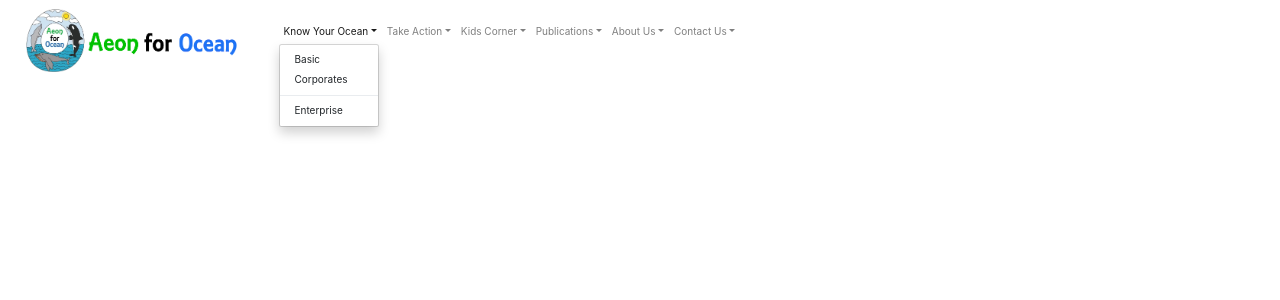
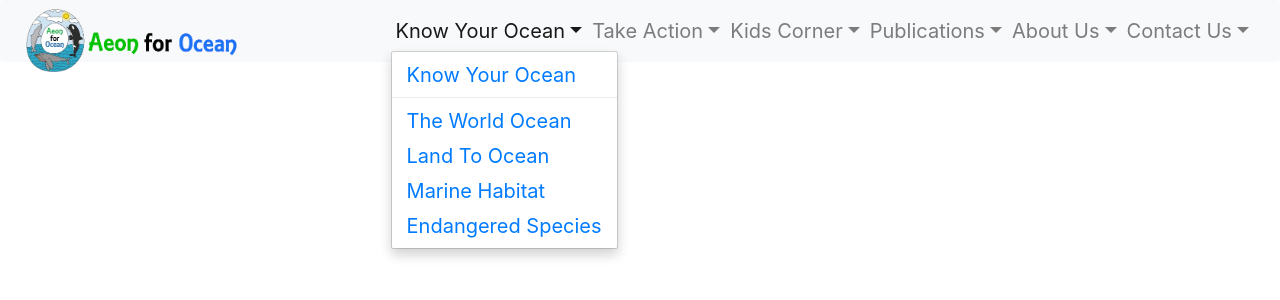
Before and after one commit to aeonforocean/NewWebsiteDesign, a React (Create React App) app: page / in a window 1280 px wide. Both pictures are taken after a click on the button "Know Your Ocean". Shown: the top 300 px of the page. Built offline with nearby package versions, Linux system fonts and the light colour scheme.

Commit message:
filled out navbar links

```diff
--- a/src/App.jsx
+++ b/src/App.jsx
@@ -1,12 +1,12 @@
-//import { BrowserRouter as Router, Route } from "react-router-dom";
+import { BrowserRouter as Router, Route } from "react-router-dom";
 import React from "react";
 import HeaderNav from "./components/HeaderNav/header-nav";
 
 function App() {
   return (
-    //<Router>
+    <Router>
         <HeaderNav></HeaderNav>
-    //</Router>
+    </Router>
   );
 }
 
--- a/src/components/HeaderNav/header-nav.jsx
+++ b/src/components/HeaderNav/header-nav.jsx
@@ -1,5 +1,5 @@
 import React, { Component } from "react";
-//import { Link } from "react-router-dom";
+import { Link } from "react-router-dom";
 import { Navbar, Nav, NavDropdown } from "react-bootstrap";
 import logo from "../../img/weblogo.webp"
 import "./style.css"
@@ -23,52 +23,54 @@ class HeaderNav extends Component{
 
     render() {
         return(
-            <Navbar collapseOnSelect expand="lg" variant="light">
-                <Navbar.Brand href="#home"><img className="main-logo" src={logo} alt="Aeon for Ocean Logo"/></Navbar.Brand>
+            <Navbar expand="lg" bg="light" variant="light">
+                <Navbar.Brand><Link to="/"><img className="main-logo" src={logo} alt="Aeon for Ocean Logo"/></Link></Navbar.Brand>
                 <Navbar.Toggle aria-controls="responsive-navbar-nav" />
                 <Navbar.Collapse id="responsive-navbar-nav">
-                    <Nav className="mr-auto">
-                        <NavDropdown title="Know Your Ocean" id="nav-dropdown">
-                            <NavDropdown.Item eventKey="Basic Pricing">Basic</NavDropdown.Item>
-                            <NavDropdown.Item eventKey="Corporate Pricing">Corporates</NavDropdown.Item>
+                    <Nav className="ml-auto">
+                        <NavDropdown title="Know Your Ocean" id="collapsible-nav-dropdown">
+                            <NavDropdown.Item ><Link to="/know-your-ocean">Know Your Ocean</Link></NavDropdown.Item>
                             <NavDropdown.Divider />
-
-                            <NavDropdown.Item eventKey="Enterprise pricing">Enterprise</NavDropdown.Item>
+                            <NavDropdown.Item><Link to="/the-world-ocean">The World Ocean</Link></NavDropdown.Item>
+                            <NavDropdown.Item><Link to="/land-to-ocean">Land To Ocean</Link></NavDropdown.Item>
+                            <NavDropdown.Item><Link to="/marine-habitat">Marine Habitat</Link></NavDropdown.Item>
+                            <NavDropdown.Item><Link to="/endangered-species">Endangered Species</Link></NavDropdown.Item>
                         </NavDropdown>
-                        <NavDropdown title="Take Action" id="nav-dropdown">
-                            <NavDropdown.Item eventKey="Basic Pricing">Basic</NavDropdown.Item>
-                            <NavDropdown.Item eventKey="Corporate Pricing">Corporates</NavDropdown.Item>
+                        <NavDropdown title="Take Action" id="collapsible-nav-dropdown">
+                            <NavDropdown.Item ><Link to="/take-action">Take Action</Link></NavDropdown.Item>
                             <NavDropdown.Divider />
-
-                            <NavDropdown.Item eventKey="Enterprise pricing">Enterprise</NavDropdown.Item>
+                            <NavDropdown.Item><Link to="/become-k2w-ambassador">Become A K2W Ambassador</Link></NavDropdown.Item>
+                            <NavDropdown.Item><Link to="/common-sense-plastic">Common Sense Plastic</Link></NavDropdown.Item>
+                            <NavDropdown.Item><Link to="/krill2whale-events">Krill2Whale Events</Link></NavDropdown.Item>
                         </NavDropdown>
-                        <NavDropdown title="Kids Corner" id="nav-dropdown">
-                            <NavDropdown.Item eventKey="Basic Pricing">Basic</NavDropdown.Item>
-                            <NavDropdown.Item eventKey="Corporate Pricing">Corporates</NavDropdown.Item>
+                        <NavDropdown title="Kids Corner" id="collapsible-nav-dropdown">
+                            <NavDropdown.Item ><Link to="/kids-corner">Kids Corner</Link></NavDropdown.Item>
                             <NavDropdown.Divider />
-
-                            <NavDropdown.Item eventKey="Enterprise pricing">Enterprise</NavDropdown.Item>
+                            <NavDropdown.Item><Link to="/fun-and-play">Fun and Play</Link></NavDropdown.Item>
+                            <NavDropdown.Item><Link to="/videos">Videos</Link></NavDropdown.Item>
                         </NavDropdown>
-                        <NavDropdown title="Publications" id="nav-dropdown">
-                            <NavDropdown.Item eventKey="Basic Pricing">Basic</NavDropdown.Item>
-                            <NavDropdown.Item eventKey="Corporate Pricing">Corporates</NavDropdown.Item>
+                        <NavDropdown title="Publications" id="collapsible-nav-dropdown">
+                            <NavDropdown.Item ><Link to="/publications">Publications</Link></NavDropdown.Item>
                             <NavDropdown.Divider />
-
-                            <NavDropdown.Item eventKey="Enterprise pricing">Enterprise</NavDropdown.Item>
+                            <NavDropdown.Item><Link to="/endorsements">Endorsements</Link></NavDropdown.Item>
+                            <NavDropdown.Item><Link to="/newsletters">Newsletters</Link></NavDropdown.Item>
                         </NavDropdown>
-                        <NavDropdown title="About Us" id="nav-dropdown">
-                            <NavDropdown.Item eventKey="Basic Pricing">Basic</NavDropdown.Item>
-                            <NavDropdown.Item eventKey="Corporate Pricing">Corporates</NavDropdown.Item>
+                        <NavDropdown title="About Us" id="collapsible-nav-dropdown">
+                            <NavDropdown.Item ><Link to="/about-us">About Us</Link></NavDropdown.Item>
                             <NavDropdown.Divider />
-
-                            <NavDropdown.Item eventKey="Enterprise pricing">Enterprise</NavDropdown.Item>
+                            <NavDropdown.Item><Link to="/our-story">Our Story</Link></NavDropdown.Item>
+                            <NavDropdown.Item><Link to="/our-team">Our Team</Link></NavDropdown.Item>
+                            <NavDropdown.Item><Link to="/our-program">Our Program</Link></NavDropdown.Item>
+                            <NavDropdown.Item><Link to="/our-journey">Our Journey</Link></NavDropdown.Item>
+                            <NavDropdown.Item><Link to="/our-board">Our Board</Link></NavDropdown.Item>
+                            <NavDropdown.Item><Link to="/partners">Partners</Link></NavDropdown.Item>
                         </NavDropdown>
-                        <NavDropdown title="Contact Us" id="nav-dropdown">
-                            <NavDropdown.Item eventKey="Basic Pricing">Basic</NavDropdown.Item>
-                            <NavDropdown.Item eventKey="Corporate Pricing">Corporates</NavDropdown.Item>
+                        <NavDropdown title="Contact Us" id="collapsible-nav-dropdown">
+                            <NavDropdown.Item ><Link to="/contact-us">Contact Us</Link></NavDropdown.Item>
                             <NavDropdown.Divider />
-
-                            <NavDropdown.Item eventKey="Enterprise pricing">Enterprise</NavDropdown.Item>
+                            <NavDropdown.Item><Link to="/request-speaker">Request A Speaker</Link></NavDropdown.Item>
+                            <NavDropdown.Item><Link to="/volunteer">Volunteer With Us</Link></NavDropdown.Item>
+                            <NavDropdown.Item><Link to="/Donate">Donate</Link></NavDropdown.Item>
                         </NavDropdown>
                     </Nav>
                 </Navbar.Collapse>
--- a/src/components/HeaderNav/style.css
+++ b/src/components/HeaderNav/style.css
@@ -1,3 +1,7 @@
 .main-logo{
     max-width: 17em;
 }
+
+body{
+    font-size: 2rem;
+}
--- a/src/index.css
+++ b/src/index.css
@@ -1,3 +1,7 @@
+.dropdown-menu{
+    font-size: 2rem;
+}
+
 body {
   margin: 0;
   font-family: -apple-system, BlinkMacSystemFont, 'Segoe UI', 'Roboto', 'Oxygen',
@@ -5,6 +9,7 @@ body {
     sans-serif;
   -webkit-font-smoothing: antialiased;
   -moz-osx-font-smoothing: grayscale;
+  font-size: 2rem;
 }
 
 code {
--- a/src/index.jsx
+++ b/src/index.jsx
@@ -1,8 +1,8 @@
 import React from 'react';
 import ReactDOM from 'react-dom';
-import './index.css';
 import App from './App';
 import 'bootstrap/dist/css/bootstrap.css';
+import './index.css';
 //import reportWebVitals from './reportWebVitals';
 
 
```
